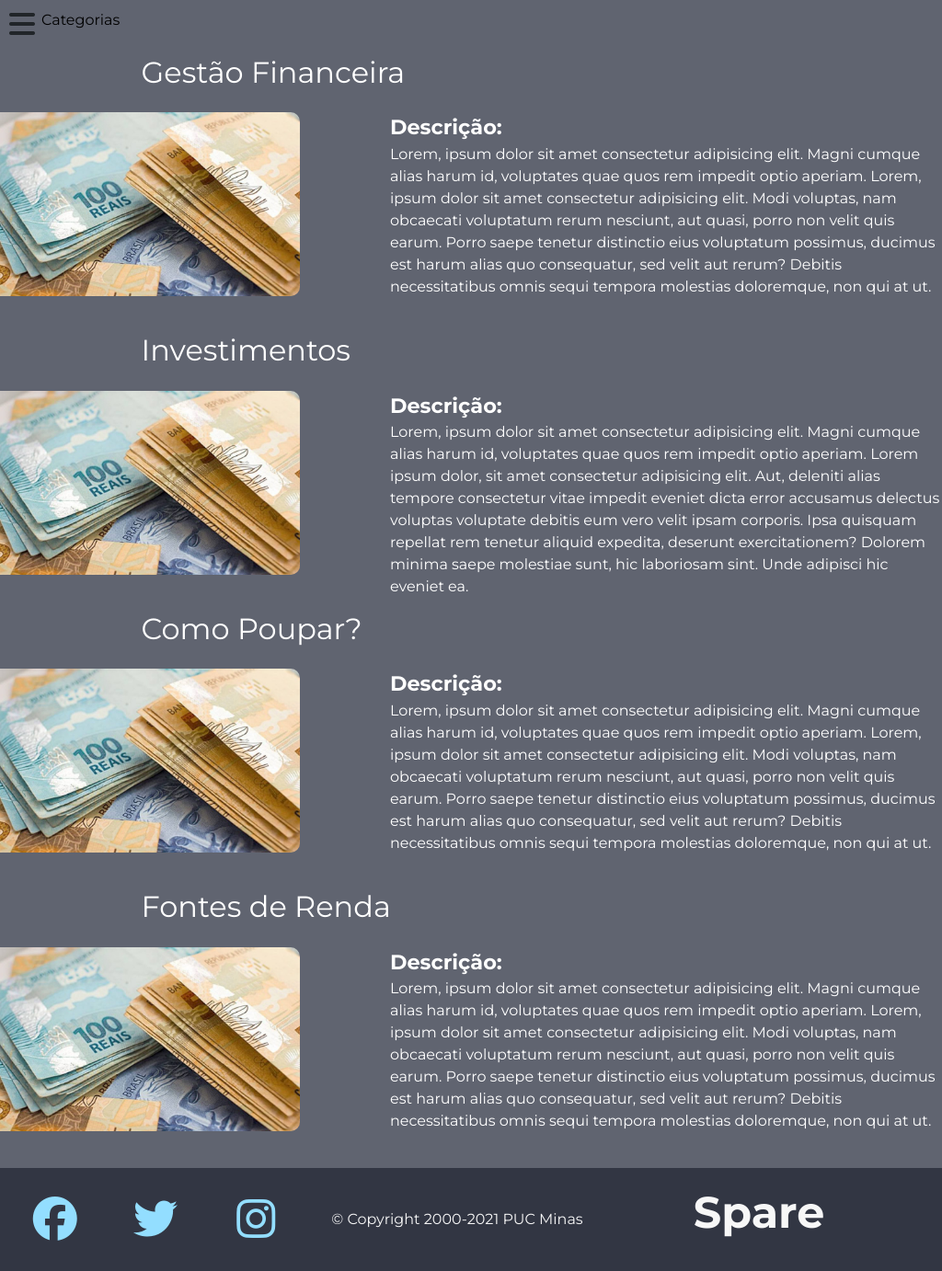
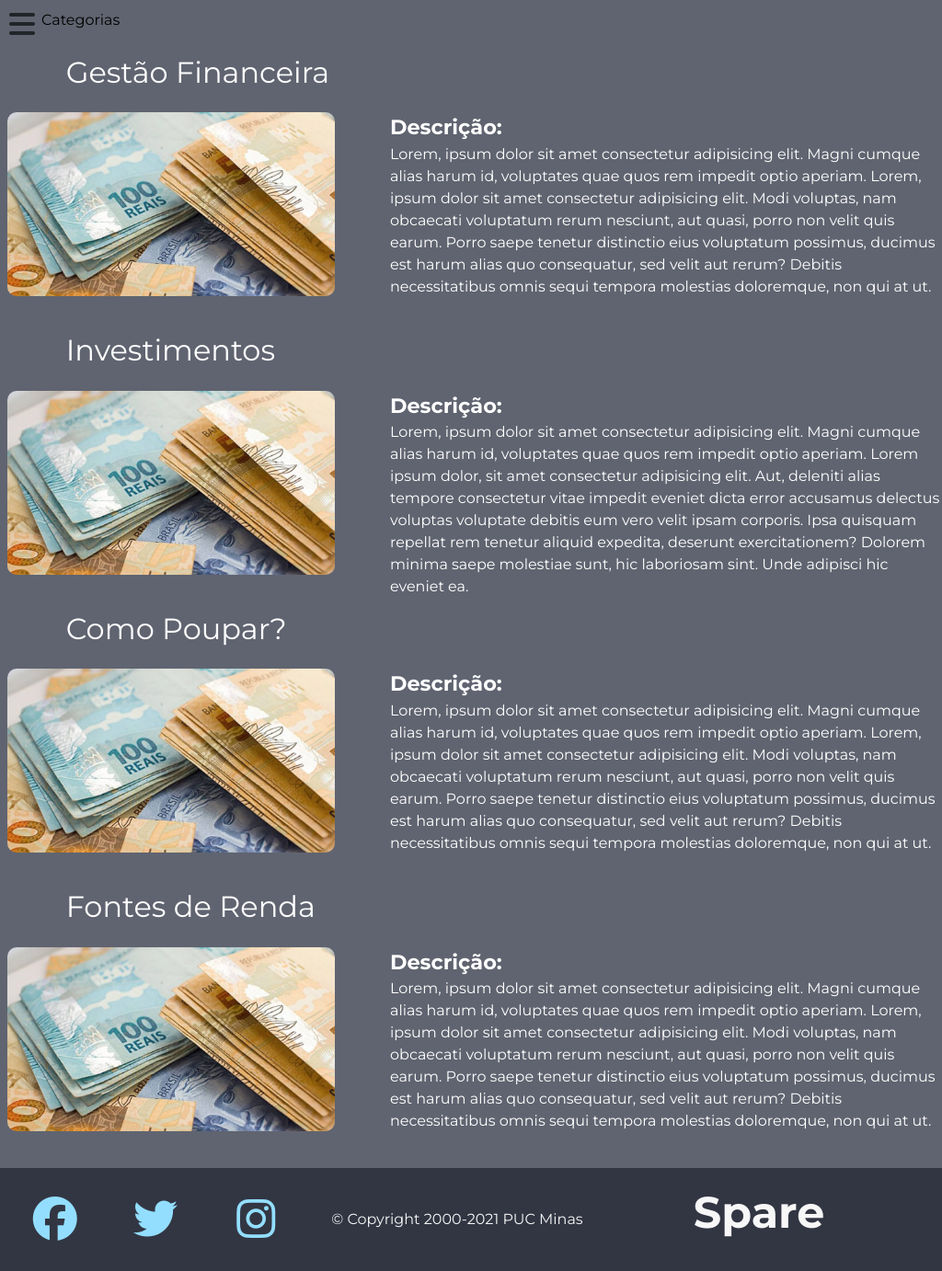
Before and after one commit to ICEI-PUC-Minas-PPLCC-TI/tiaw-ppl-cc-m-20211-grupo-10-financas, a PHP site: page /src/blog.html in a window 1024 px wide. Shown: the part 144-1526 px from the top of the page at 92% size. Run offline with PHP 8.4, Linux system fonts and the light colour scheme; some libraries are stand-ins or nearby versions.

Commit message:
changes blog.css responsivity

```diff
--- a/src/styles/blog.css
+++ b/src/styles/blog.css
@@ -76,12 +76,12 @@ img.img_artigo {
   margin-left: -30px;
 }
 h2.artigo {
-  margin-left: 15%;
+  margin-left: 13%;
 }
 /*Fim Artigos*/
 
 /*Media Queries*/
-@media screen and (max-width: 770px) {
+@media screen and (max-width: 785px) {
   img.img_artigo {
     width: 300px;
     max-height: 200px;
@@ -105,7 +105,7 @@ h2.artigo {
     margin-bottom: 13%;
   }
 }
-@media screen and (min-width: 771px) and (max-width: 940px) {
+@media screen and (min-width: 786px) and (max-width: 985px) {
   img.img_artigo {
     max-width: 95%;
     margin-left: 6%;
@@ -122,4 +122,13 @@ h2.artigo {
     margin-top: 2%;
     margin-bottom: 12%;
   }
+}
+@media screen and (min-width: 986px) and (max-width: 1220px){
+  h2.artigo {
+    margin-left: 7%;
+  }
+  img.img_artigo {
+    margin-left: 2%;
+  }
+}
 /*Fim Media Queries*/
```
